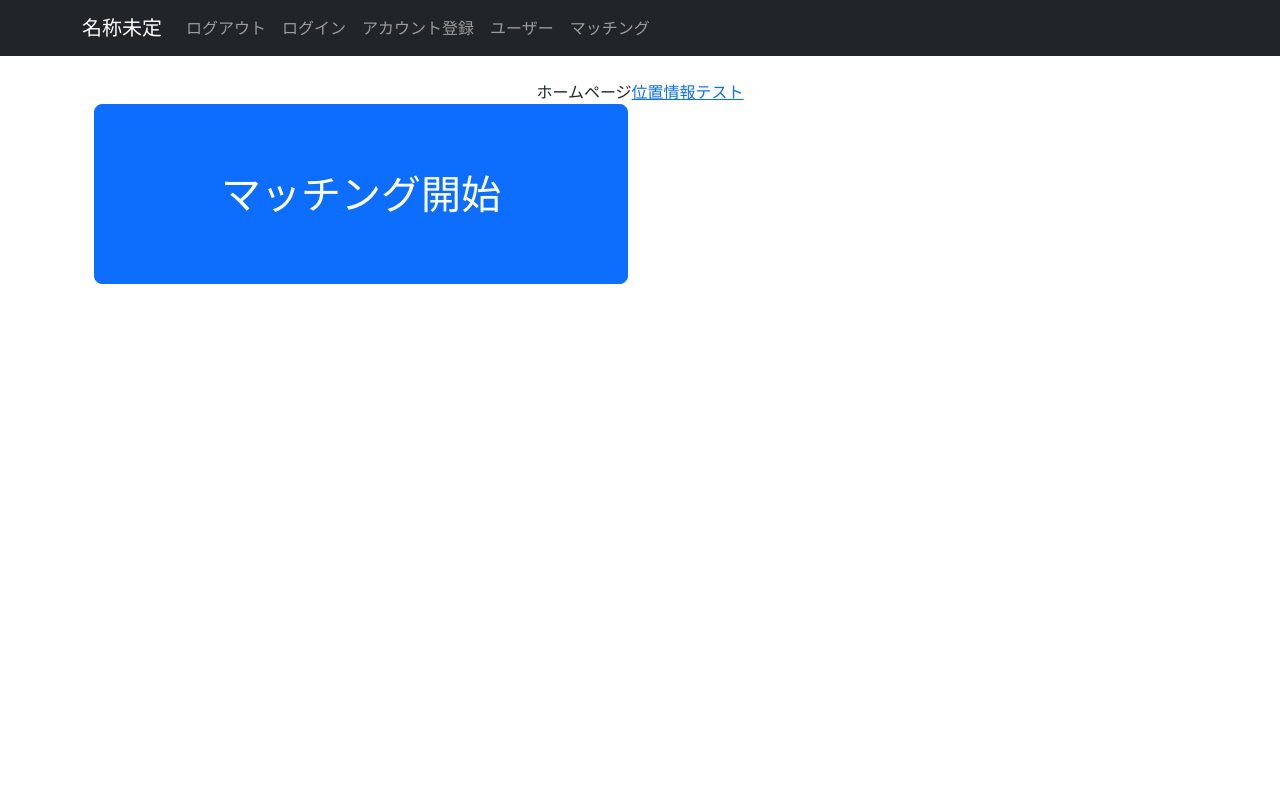
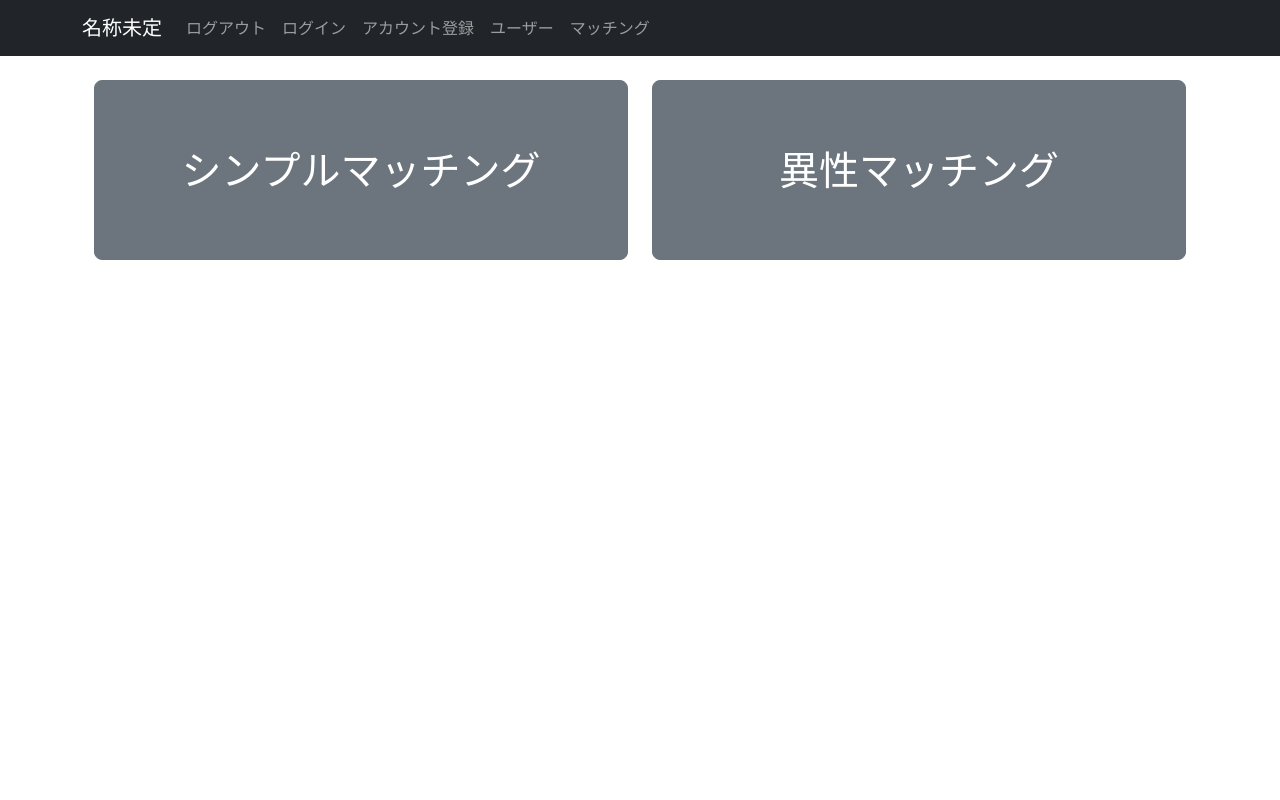
Before and after one commit to TeamKaseDori/frontend, a React (Vite) app: page / in a window 1280 px wide. Shown: the top 800 px of the page. Built offline with nearby package versions, Linux system fonts and the light colour scheme.

Commit message:
マッチングUIの作成

```diff
--- a/src/components/pages/homePage.jsx
+++ b/src/components/pages/homePage.jsx
@@ -1,19 +1,52 @@
-import { Link } from "react-router-dom";
-import {PageWrapper} from "../organisms/wrapper/pageWrapper";
-import { Button, Col, Container, Row } from "react-bootstrap";
+import { useNavigate } from "react-router-dom";
+import { PageWrapper } from "../organisms/wrapper/pageWrapper";
+import { Button, Col, Container, Modal, Row } from "react-bootstrap";
+import { useState } from "react";
 
 
+export const HomePage = () => {
+    const navigate = useNavigate();
+    const [showModal, setShowModal] = useState(false);
+    const [currentButton, setCurrentButton] = useState(null);
+
+    const StartMatching = () => {
+        navigate("/matching");
+    }
+
+    const handleShow = (button) => {
+        setCurrentButton(button);
+        setShowModal(true);
+    };
+
+    const handleClose = () => setShowModal(false);
+
+    const handleConfirm = () => {
+        if (currentButton) {
+            currentButton.onConfirm();
+        }
+        handleClose();
+    };
+
     const buttonData = [
-    { variant: 'primary', text: 'マッチング開始' },
+        {
+            variant: 'secondary',
+            text: 'シンプルマッチング',
+            modalMessage: 'シンプルマッチングを開始しますか？',
+            modalMessage2: '位置情報などをもとにランダムでマッチングします。',
+            onConfirm: StartMatching
+        },
+        {
+            variant: 'secondary',
+            text: '異性マッチング',
+            modalMessage: '異性マッチングを開始しますか？',
+            modalMessage2: '性別や位置情報などをもとにランダムでマッチングします。',
+            onConfirm: StartMatching
+        },
     ];
-
-export const HomePage = () => {
 
     return (
         <PageWrapper>
             <Container className="text-center mt-4 mb-4">
-                ホームページ
-                <Link to="/leader">位置情報テスト</Link>
 
                 <Row className="mb-3">
                     {buttonData.map((button, index) => (
@@ -23,6 +56,7 @@ export const HomePage = () => {
                                 size="lg"
                                 className="w-100"
                                 style={{ height: '180px' }}
+                                onClick={() => handleShow(button)}
                             >
                                 <span className="display-6">
                                     {button.text}
@@ -31,6 +65,27 @@ export const HomePage = () => {
                         </Col>
                     ))}
                 </Row>
+
+                {/* モーダル（確認ダイアログ） */}
+                <Modal show={showModal} onHide={handleClose} size="lg"
+                    aria-labelledby="contained-modal-title-vcenter"
+                    centered>
+                    <Modal.Header closeButton>
+                        <Modal.Title>確認</Modal.Title>
+                    </Modal.Header>
+                    <Modal.Body>
+                        <p>{currentButton && currentButton.modalMessage}</p>
+                        <p>{currentButton && currentButton.modalMessage2}</p>
+                    </Modal.Body>
+                    <Modal.Footer>
+                        <Button variant="secondary" onClick={handleClose}>
+                            キャンセル
+                        </Button>
+                        <Button variant="primary" onClick={handleConfirm}>
+                            マッチング開始
+                        </Button>
+                    </Modal.Footer>
+                </Modal>
             </Container>
         </PageWrapper>
     );
--- a/src/components/pages/matching/matchingPage.jsx
+++ b/src/components/pages/matching/matchingPage.jsx
@@ -1,9 +1,20 @@
-import {PageWrapper} from "../../organisms/wrapper/pageWrapper";
+import { Container, Row, Col, Spinner } from "react-bootstrap";
 
 export const MatchingPage = () => {
     return (
-        <PageWrapper>
-            <p>マッチングページ</p>
-        </PageWrapper>
+        <Container
+            fluid
+            className="d-flex justify-content-center align-items-center vh-100"
+        >
+            <Row>
+                <Col className="text-center">
+                    <Spinner animation="border" role="status" className="mb-3">
+                        <span className="visually-hidden">Loading...</span>
+                    </Spinner>
+                    <p>マッチング中...</p>
+                    <p>目的地に向かいながらお待ちください</p>
+                </Col>
+            </Row>
+        </Container>
     );
 };
```
Lines whose indentation alone changed are shown as unchanged.
